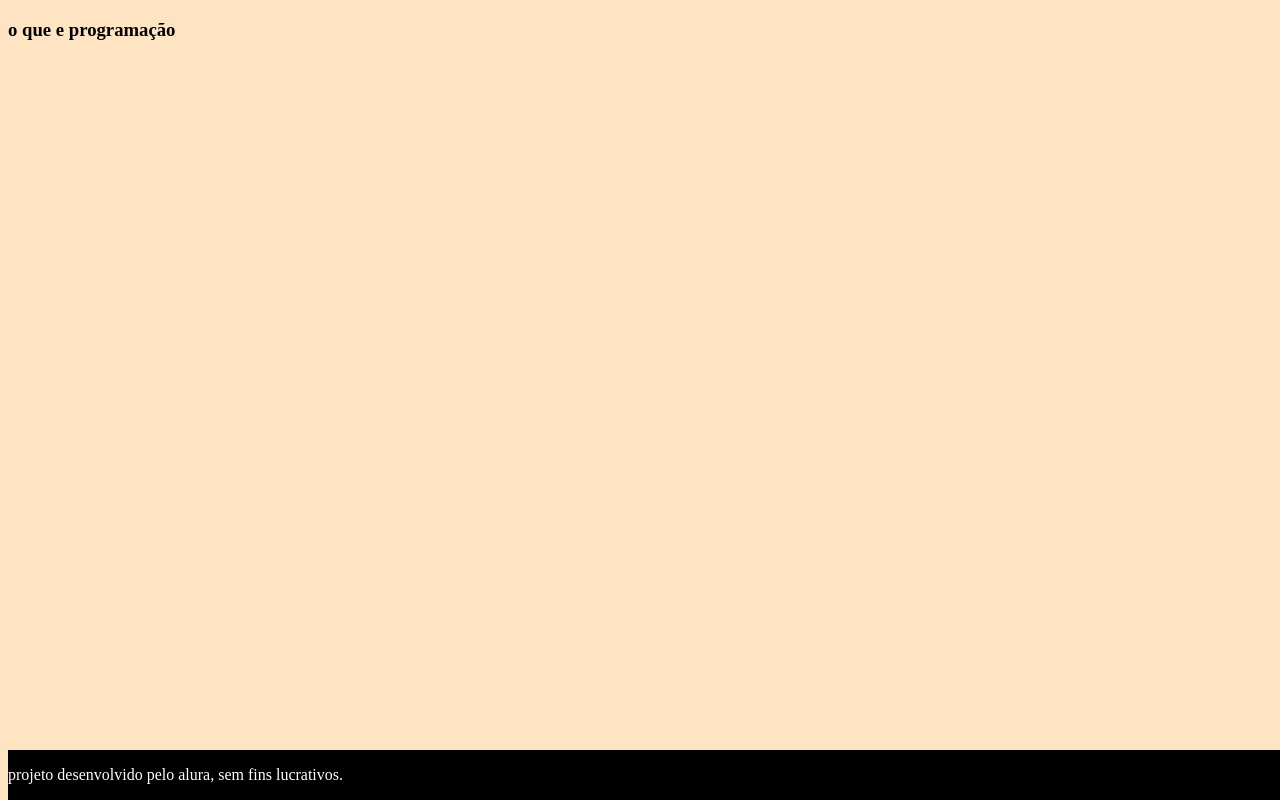
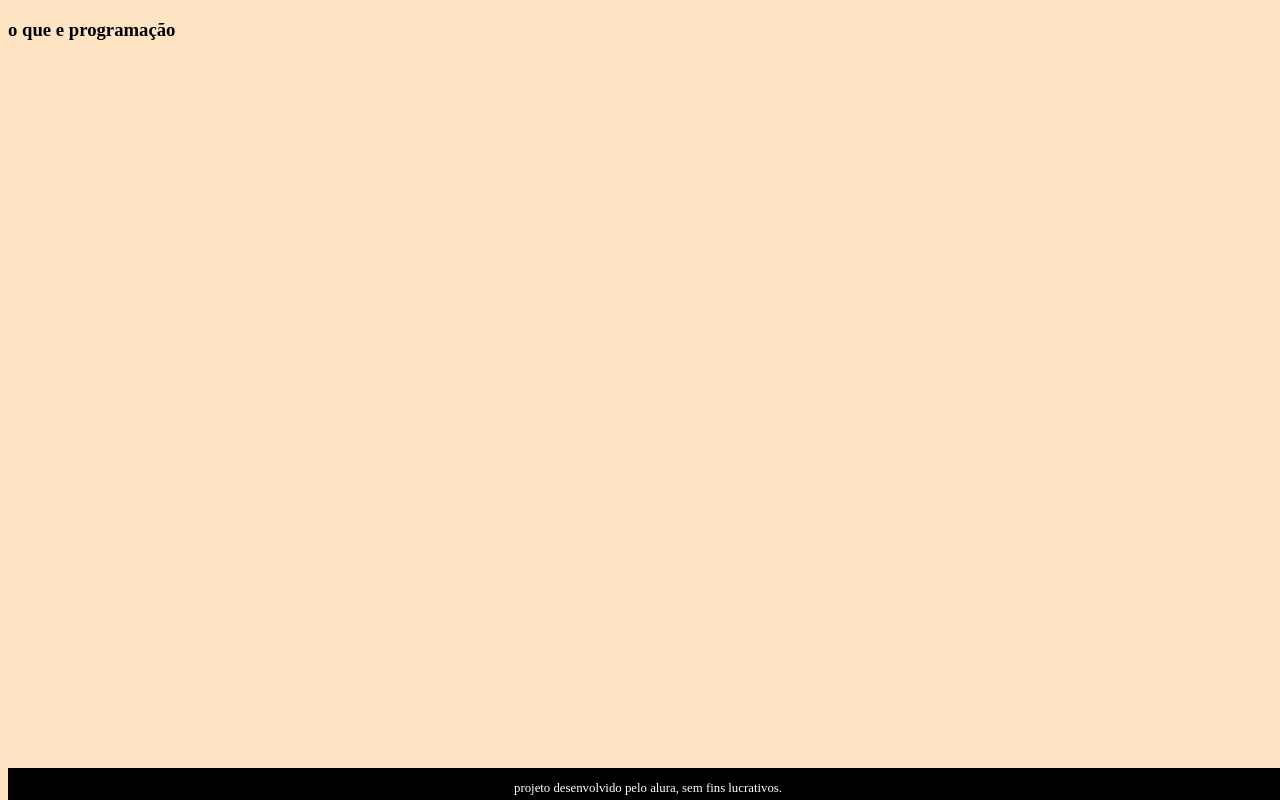
Before and after one commit to Logort/FlashCard, a plain HTML site: page index.html in a window 1280 px wide. Drawn offline with Linux system fonts and the light colour scheme.

Commit message:
footer cor tamanho largura

```diff
--- a/Assets/style.css
+++ b/Assets/style.css
@@ -7,4 +7,11 @@ color: white;
 position: fixed;
 bottom: 0;
 width: 100%;
+height: 2em;
 }
+
+footer p{
+    text-align: center;
+    font-size: 0.8em;
+    margin-top: 0.5;
+}
```
